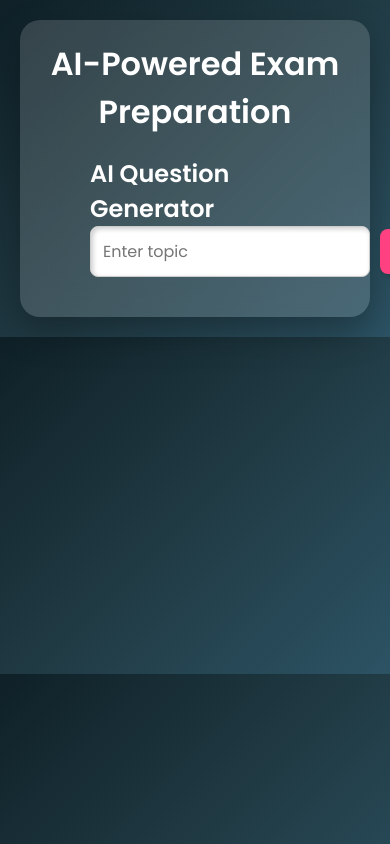
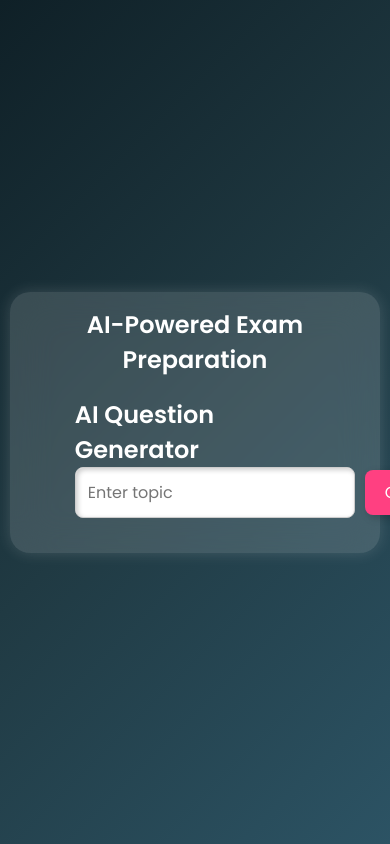
Before and after one commit to soumya28022005/cilent, a React (Create React App) app: page / in a window 390 px wide. Shown: the top 844 px of the page. Built offline with nearby package versions, Linux system fonts and the light colour scheme.

Commit message:
mobile problem come

```diff
--- a/public/design.css
+++ b/public/design.css
@@ -29,7 +29,7 @@ body {
     background: rgba(255, 255, 255, 0.15);
     backdrop-filter: blur(20px);
     border-radius: 20px;
-    box-shadow: 0px 15px 35px rgba(0, 0, 0, 0.3);
+    box-shadow: 0 0 15px rgba(255, 255, 255, 0.15);
     animation: fadeIn 0.8s ease-in-out;
 }
 
@@ -47,14 +47,18 @@ body {
 
 /* Responsive Design */
 @media screen and (max-width: 768px) {
-    body {
-      height: auto;
-      padding: 20px;
-      overflow: auto;
+    #root {
+      width: 95%; /* Make it more responsive */
+      max-width: 450px; /* Prevent extra wide scaling */
+      padding: 15px; /* Reduce padding */
     }
 
-    #root {
-      width: 100%;
-      padding: 20px;
+    h1, h2 {
+      font-size: 1.5rem; /* Make text smaller on mobile */
+    }
+
+    input {
+      width: 100%; /* Make input field responsive */
+      max-width: 350px;
     }
   }
```
